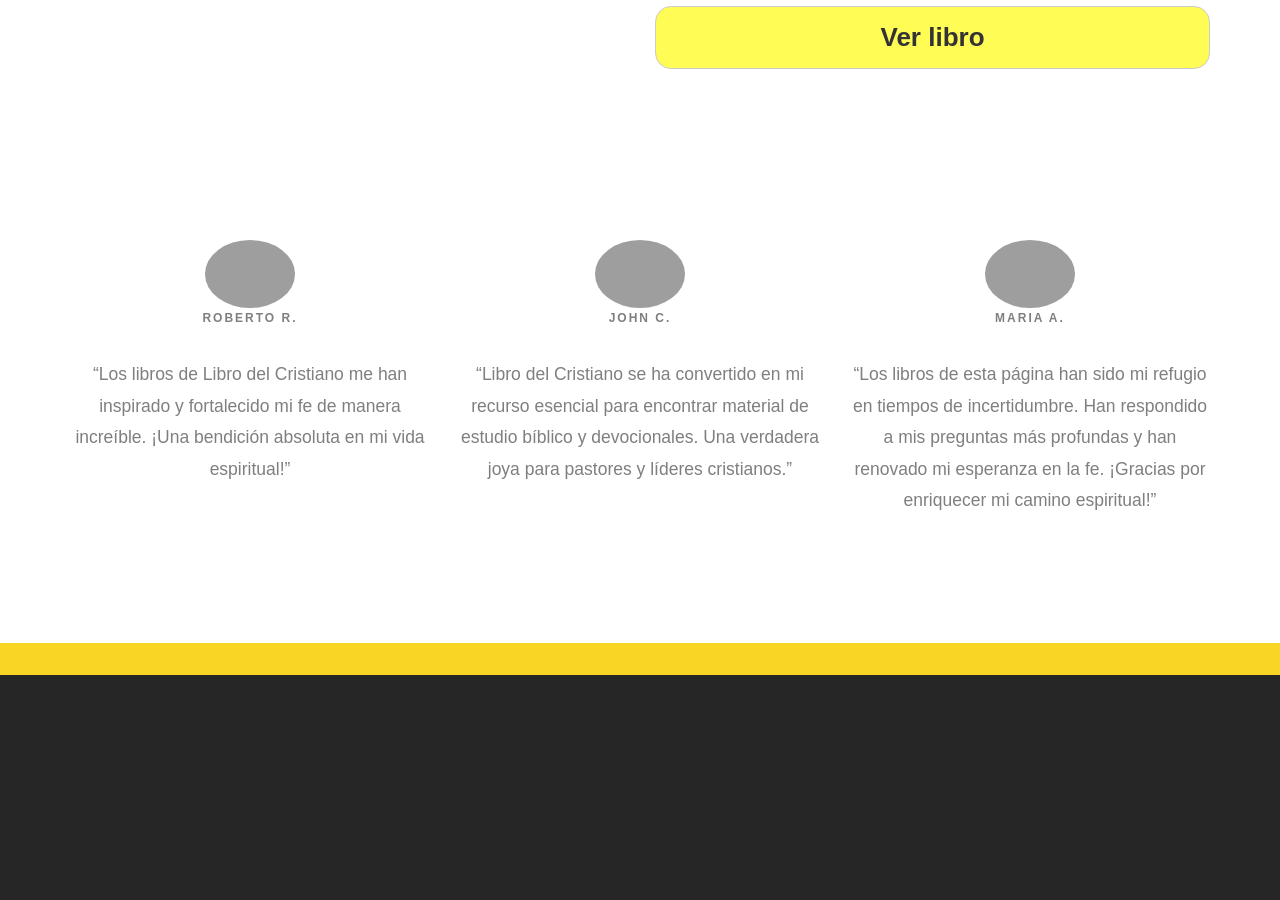
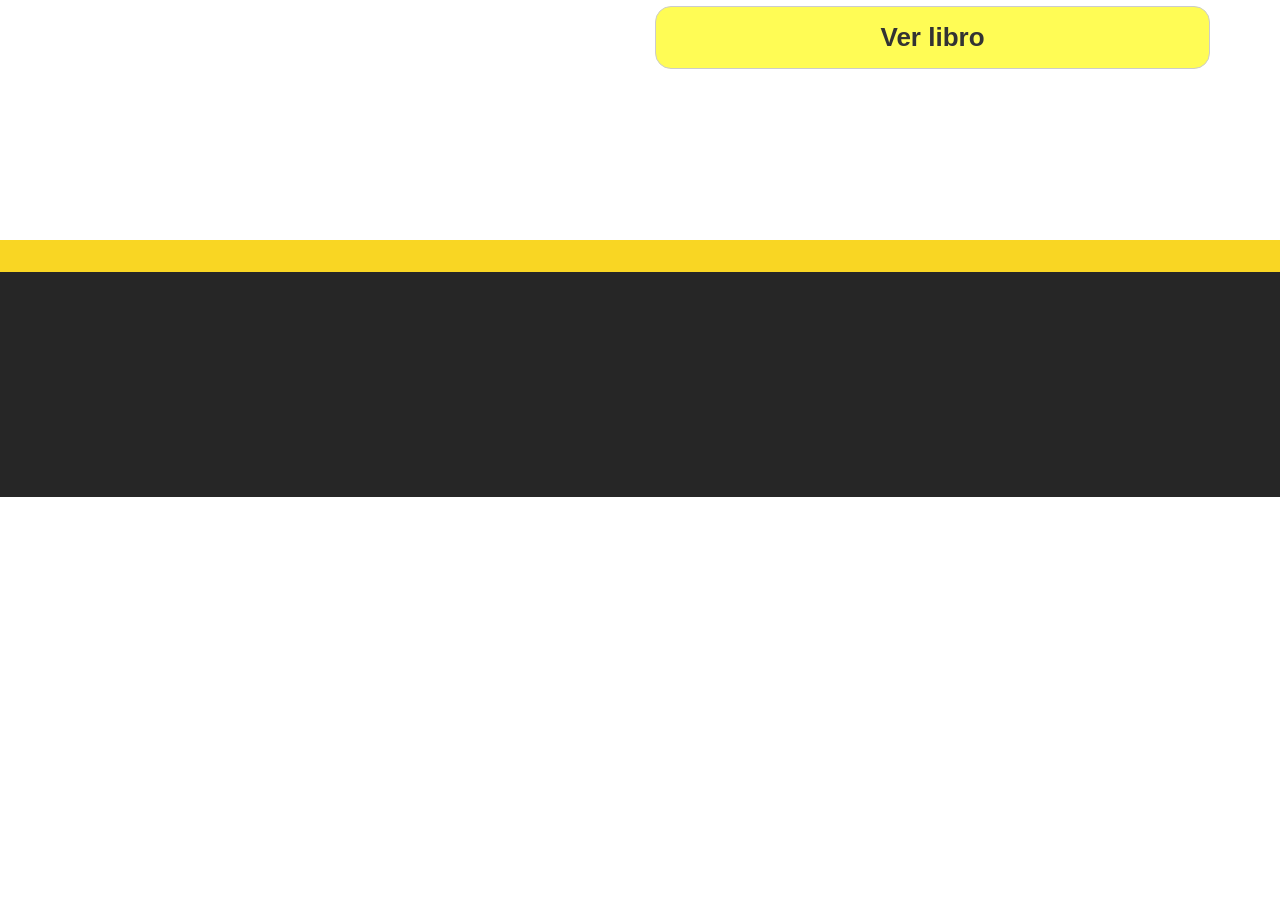
Before and after one commit to saidc/bookstore, a Flask app: page / in a window 1280 px wide. Shown: the part 3379-4279 px from the top of the page. After the commit the page ends 3876 px from the top, so only its background shows below. Run offline with Flask 3, Linux system fonts and the light colour scheme; data that the repository does not hold is empty; some libraries are stand-ins or nearby versions; grey boxes are pictures that could not be loaded.

Commit message:
añadiendo descripcion del libro pequeños instrumentos y se quito los comentarios de usuarios inventados

```diff
--- a/templates/index.html
+++ b/templates/index.html
@@ -175,43 +175,6 @@
 				</div>
 				<!-- END feature -->
 
-				<div class="row row-pb-md">
-					<div class="col-md-4">
-						<div class="review text-center">
-							<figure>
-								<img src="https://live.staticflickr.com/65535/53542657200_30e78d9ae0_o.jpg" alt="user">
-							</figure>
-							<span>Roberto R. </span>
-							<blockquote>
-								<p>&ldquo;Los libros de Libro del Cristiano me han inspirado y fortalecido mi fe de manera increíble. ¡Una bendición absoluta en mi vida espiritual!&rdquo;</p>
-							</blockquote>
-						</div>
-					</div>
-					<div class="col-md-4">
-						<div class="review text-center">
-								<figure>
-								<img src="https://live.staticflickr.com/65535/53542410228_32b556e3b8_o.jpg" alt="user">
-							</figure>
-							<span>John C. </span>
-
-							<blockquote>
-								<p>&ldquo;Libro del Cristiano se ha convertido en mi recurso esencial para encontrar material de estudio bíblico y devocionales. Una verdadera joya para pastores y líderes cristianos.&rdquo;</p>
-							</blockquote>
-						</div>
-					</div>
-					<div class="col-md-4">
-						<div class="review active text-center">
-							<figure>
-								<img src="https://live.staticflickr.com/65535/53541351892_d38caaf442_o.jpg" alt="user">
-							</figure>
-							<span>Maria A. </span>
-
-							<blockquote>
-								<p>&ldquo;Los libros de esta página han sido mi refugio en tiempos de incertidumbre. Han respondido a mis preguntas más profundas y han renovado mi esperanza en la fe. ¡Gracias por enriquecer mi camino espiritual!&rdquo;</p>
-							</blockquote>
-						</div>
-					</div>
-				</div>
 			</div>
 
 			<div id="get-subscribe">
```
